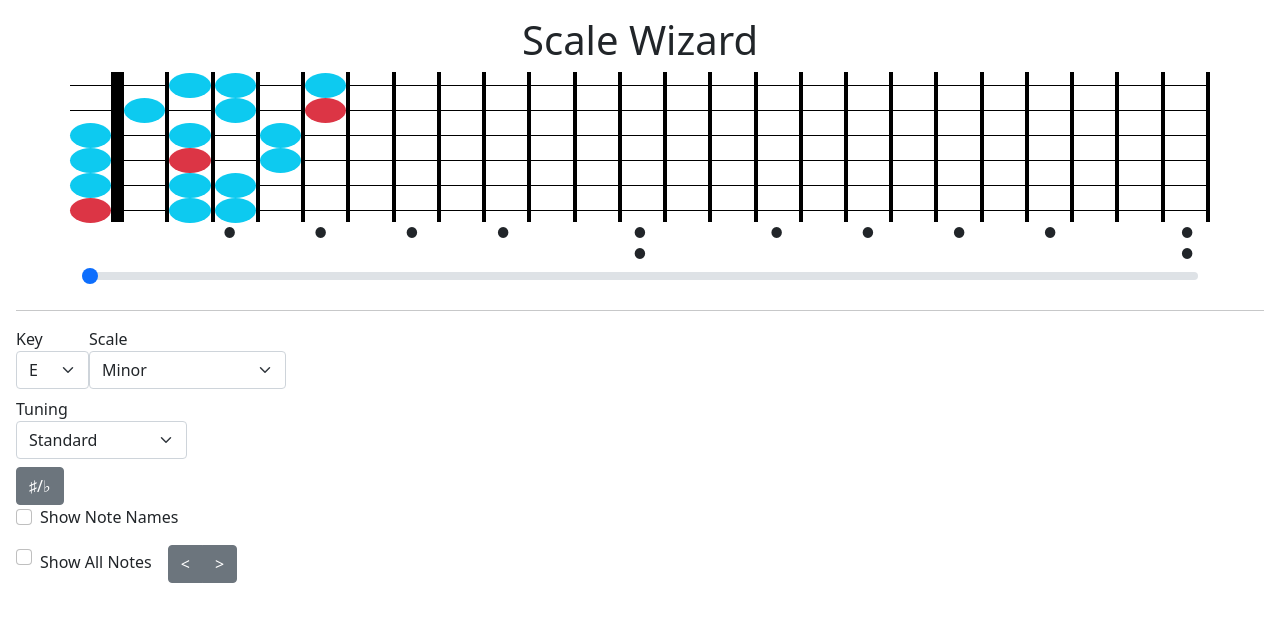
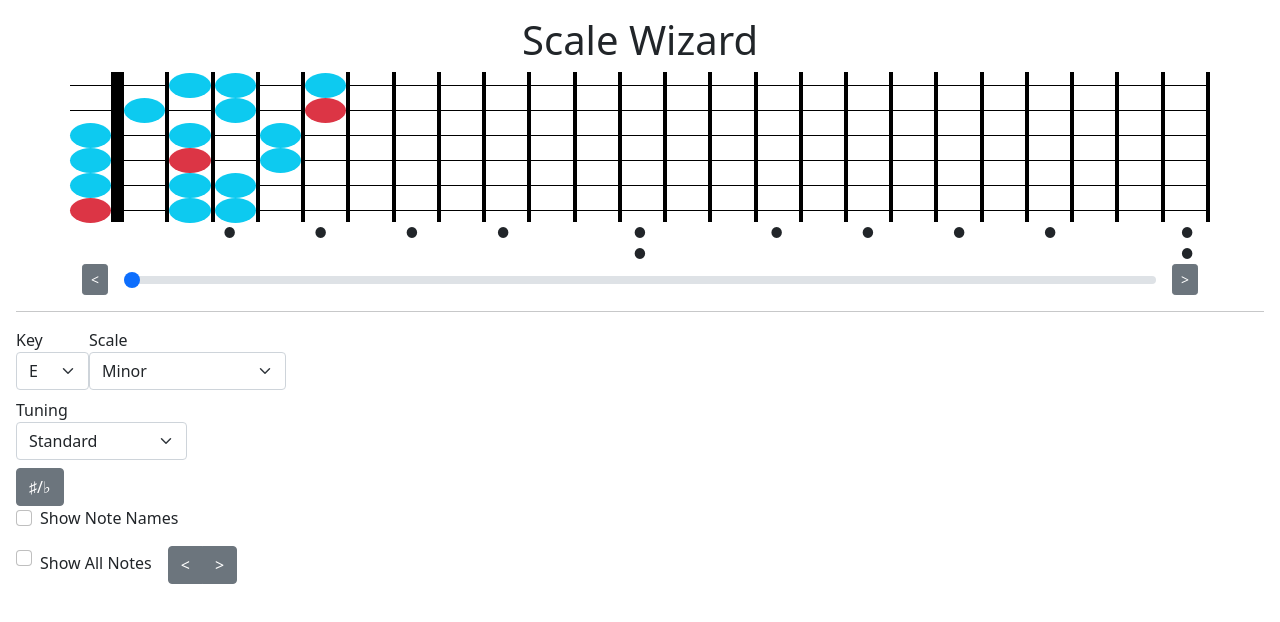
Before and after one commit to AlasdairWallaceMackie/scale-wizard, a React (Create React App) app: page / in a window 1280 px wide. Shown: the top 622 px of the page. Built offline with nearby package versions, Linux system fonts and the light colour scheme.

Commit message:
Add arrow buttons for PositionRange

```diff
--- a/src/components/PositionRange.tsx
+++ b/src/components/PositionRange.tsx
@@ -6,14 +6,34 @@ export default function PositionRange(){
     const context = React.useContext(ControlsContext)
 
     return (
+        <div className="d-flex align-items-center">
+            <button
+                type="button"
+                className="btn btn-sm btn-secondary"
+                disabled={context.showAllNotes.value}
+                onClick={() => context.currentPositionIndex.increment(-1)}
+            >
+                {"<"}
+            </button>
+
             <input
                 type="range"
-            className="form-range"
+                className="form-range mx-3"
                 min={0}
                 max={context.allPositions.value.length - 1}
                 value={context.currentPositionIndex.value}
                 onChange={context.currentPositionIndex.handler}
                 disabled={context.showAllNotes.value}
             />
+
+            <button
+                type="button"
+                className="btn btn-sm btn-secondary"
+                disabled={context.showAllNotes.value}
+                onClick={() => context.currentPositionIndex.increment(1)}
+            >
+                {">"}
+            </button>
+        </div>
     )
 }
```
Lines whose indentation alone changed are shown as unchanged.
